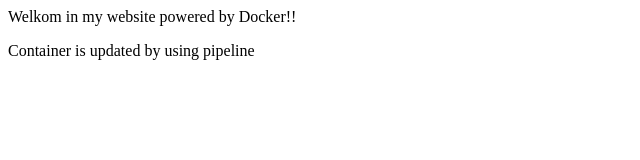
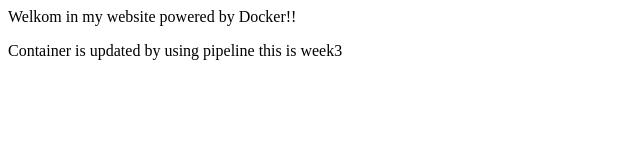
Before and after one commit to 513948/ClCoweek3, a plain HTML site: page index.html in a window 1280 px wide. Shown: the full height of the page, 0-640 px from the left. Drawn offline with Linux system fonts and the light colour scheme.

Commit message:
Update index.html

```diff
--- a/index.html
+++ b/index.html
@@ -1,6 +1,6 @@
 <HTML>
     <BODY>
         <p>Welkom in my website powered by Docker!!</p>
-        <p> Container is updated by using pipeline </p>
+        <p> Container is updated by using pipeline this is week3 </p>
     </BODY>
 </HTML>
```
